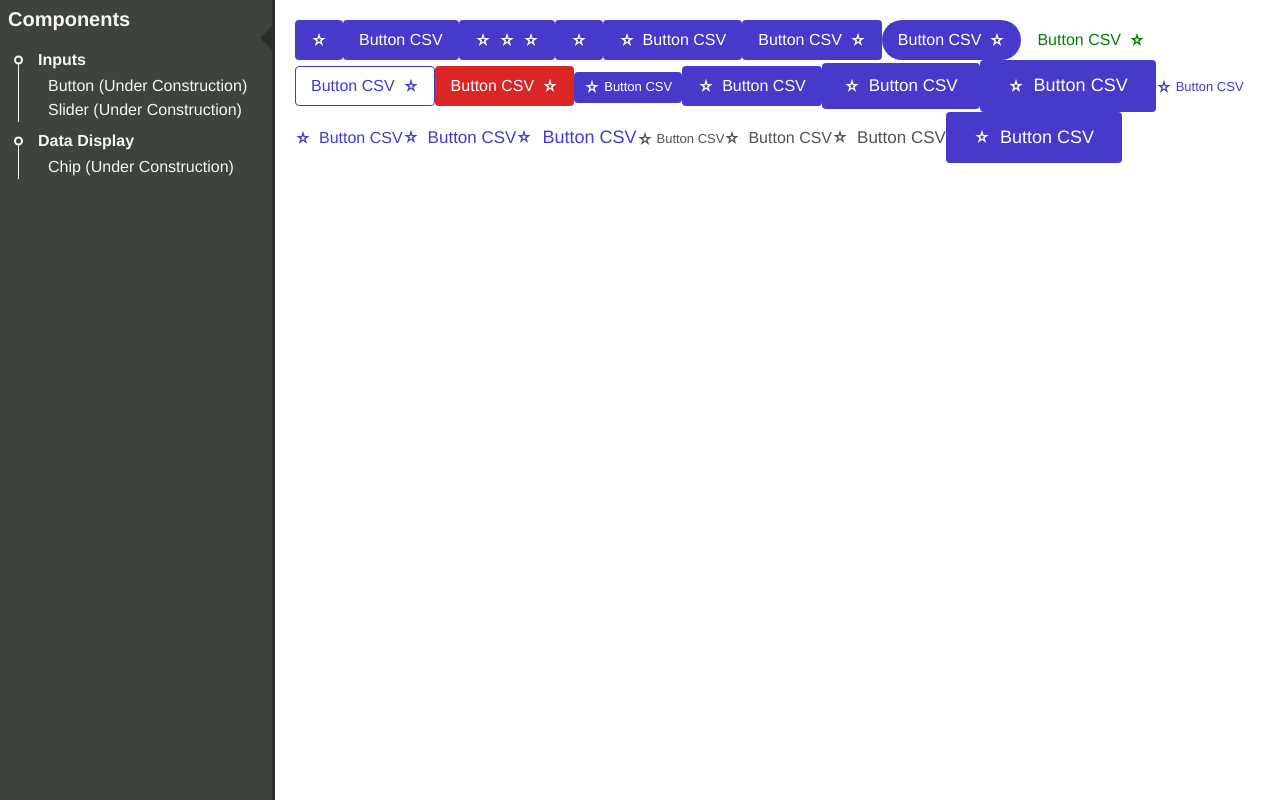
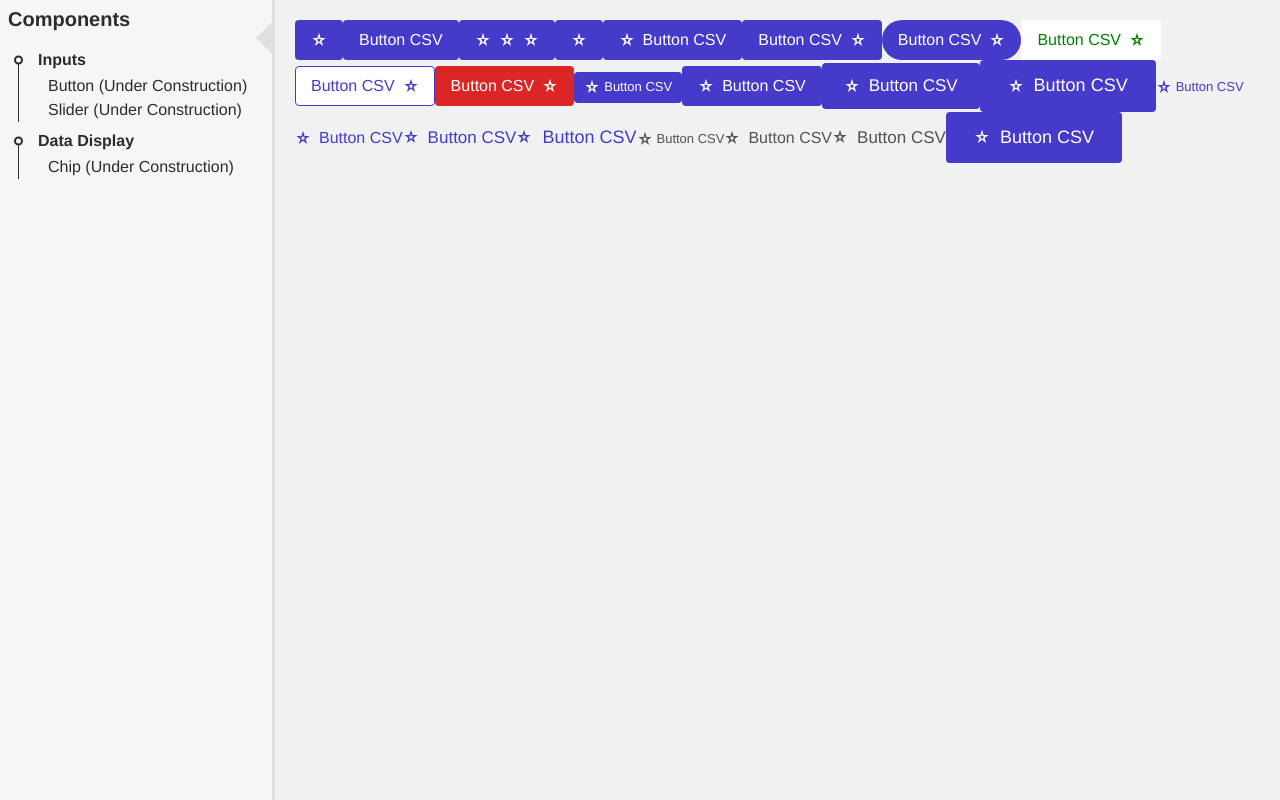
Before and after one commit to jalbe0076/component_kit, a Next.js app: page / in a window 1280 px wide. Built offline with nearby package versions, Linux system fonts and the light colour scheme.

Commit message:
Add tab functionality to sidebar button and add light and dark theme

```diff
--- a/src/app/globals.scss
+++ b/src/app/globals.scss
@@ -1,11 +1,11 @@
 :root {
-  --background: #ffffff;
+  --background: #f0f1f1;
   --foreground: #171717;
 }
 
 @media (prefers-color-scheme: dark) {
   :root {
-    --background: #0a0a0a;
+    --background: #3a3f37;
     --foreground: #ededed;
   }
 }
--- a/src/app/sidebar.module.scss
+++ b/src/app/sidebar.module.scss
@@ -1,27 +1,42 @@
 .sidebar {
-  background-color: #3e433b;
-  color: #f6f6f6;
+  --main-bg-color: #f6f6f6;
+  --main-accent-color: #2a2e28;
+  --sidebar-border-color: #dfe0df;
+  --main-color-hover: #d1d1d1;
+  --main-accent-active-color: #484c46;
+
+  @media (prefers-color-scheme: dark) {
+    --main-bg-color: #343b32;
+    --main-accent-color: #f6f6f6;
+    --sidebar-border-color: #2a2e28;
+    --main-color-hover: #222520;
+    --main-accent-active-color: #d6d6d6;
+  }
+
+  background-color: var(--main-bg-color);
+  color: var(--main-accent-color);
   height: 100vh;
   position: sticky;
   top: 0;
   transition: all 0.3s ease;
 
   &.closed {
-    min-width: 8px;
-    width: 8px;
+    min-width: 0.5rem; // 8px
+    width: 0.5rem; // 8px
   }
 
   &.open {
-    min-width: 275px;
-    width: 275px;
+    min-width: 17.1875rem; // 275px
+    width: 17.1875rem; // 275px
   }
 }
 
 .sidebarContent {
-  padding: 0.5rem;
+  padding: 0.5rem; // 8px
   width: 100%;
   height: 100%;
-  border-right: 3px solid #2a2e28;
+  border-right: 3px solid var(--sidebar-border-color);
+  transition: border 0.3s ease;
 
   .closed & {
     padding: 0;
@@ -30,82 +45,88 @@
 
 .toggleButton {
   position: absolute;
-  top: 20px;
-  right: 0;
+  display: flex;
+  justify-content: center;
+  align-items: center;
+  width: 1rem; // 16px
+  height: 2.1875rem; // 35px
+  top: 1.25rem; // 20px
+  transition: all 0.3s ease;
+  z-index: 10;
   background-color: transparent;
   border: none;
   cursor: pointer;
-  transition: all 0.3s ease;
-  z-index: 10;
 
   &::before {
     content: "";
-    position: absolute;
-    width: 0;
-    height: 0;
-    border-left: 12px solid transparent;
-    border-right: 12px solid transparent;
-    border-top: 12px solid #2a2e28;
-    transform: rotate(0deg);
-    transition: transform 0.3s ease, transform-origin 0.3s ease;
+    border-left: 16px solid transparent;
+    border-right: 16px solid transparent;
+    border-top: 16px solid var(--sidebar-border-color);
+    transition: transform 0.3s ease, border 0.3s ease;
   }
 
-  &.open::before {
-    transform: rotate(90deg);
-    transform-origin: 0 50%;
-    right: -15px;
+  &.open {
+    right: 0.1875rem; // 3px
+
+    &::before {
+      transform: rotate(90deg);
+    }
   }
 
-  &.closed::before {
-    transform: rotate(-90deg);
-    transform-origin: 100% 50%;
-    right: -6px;
+  &.closed {
+    right: -1rem; // -16px
+
+    &::before {
+      transform: rotate(-90deg);
+    }
   }
 
   &:hover {
     &::before {
-      border-top: 12px solid #4b5247;
+      border-left: 20px solid transparent;
+      border-right: 20px solid transparent;
+      border-top: 20px solid var(--main-color-hover);
     }
 
     ~ .sidebarContent {
-      border-right: 3px solid #4b5247;
+      border-right: 3px solid var(--main-color-hover);
     }
   }
 }
 
 .title {
-  font-size: 1.25rem;
-  margin-bottom: 1.25rem;
+  font-size: 1.25rem; // 20px
+  margin-bottom: 1.25rem; // 20px
 }
 
 .section {
-  font-size: 1rem;
-  margin-bottom: 0.3125rem;
+  font-size: 1rem; // 16px
+  margin-bottom: 0.3125rem; // 5px
   position: relative;
-  padding-left: 1.875rem;
+  padding-left: 1.875rem; // 30px
   display: flex;
   align-items: center;
 
   &::before {
     content: "";
     position: absolute;
-    left: 0.625rem;
+    left: 0.625rem; // 10px
     top: 65%;
     width: 1px;
-    height: 12px;
-    background-color: #f6f6f6;
+    height: 0.75rem; // 12px
+    background-color: var(--main-accent-color);
   }
 
   &::after {
     content: "";
     position: absolute;
     box-sizing: content-box;
-    left: 0.375rem;
+    left: 0.375rem; // 6px
     top: 50%;
-    width: 5px;
-    height: 5px;
+    width: 0.3125rem; // 5px
+    height: 0.3125rem; // 5px
     border-radius: 50%;
-    border: 2px solid #f6f6f6;
+    border: 2px solid var(--main-accent-color);
     transform: translateY(-50%);
   }
 }
@@ -121,15 +142,15 @@
   position: relative;
 
   &:last-child {
-    margin-bottom: 0.625rem;
+    margin-bottom: 0.625rem; // 10px
   }
 }
 
 .navLink {
   text-decoration: none;
   display: block;
-  padding: 3px 3px 3px 40px;
-  border-radius: 4px;
+  padding: 0.1875rem 0.1875rem 0.1875rem 2.5rem; // 3px 3px 3px 40px
+  border-radius: 0.25rem; // 4px
   transition: background-color 0.3s ease, color 0.3s ease;
   position: relative;
   width: 100%;
@@ -137,29 +158,29 @@
   &::before {
     content: "";
     position: absolute;
-    left: 10px;
+    left: 0.625rem; // 10px
     top: 0;
     width: 1px;
     height: 100%;
-    background-color: #f6f6f6;
+    background-color: var(--main-accent-color);
     z-index: 0;
   }
 
   &:hover {
-    background-color: #343b32;
-    color: #d6d6d6;
+    background-color: var(--sidebar-border-color);
+    color: var(--main-accent-active-color);
 
     &::before {
-      background-color: #d6d6d6;
+      background-color: var(--main-accent-active-color);
     }
   }
 
   &.active {
-    background-color: #343b32;
-    color: #d6d6d6;
+    background-color: var(--sidebar-border-color);
+    color: var(--main-accent-active-color);
 
     &::before {
-      background-color: #d6d6d6;
+      background-color: var(--main-accent-active-color);
     }
   }
 }
```
